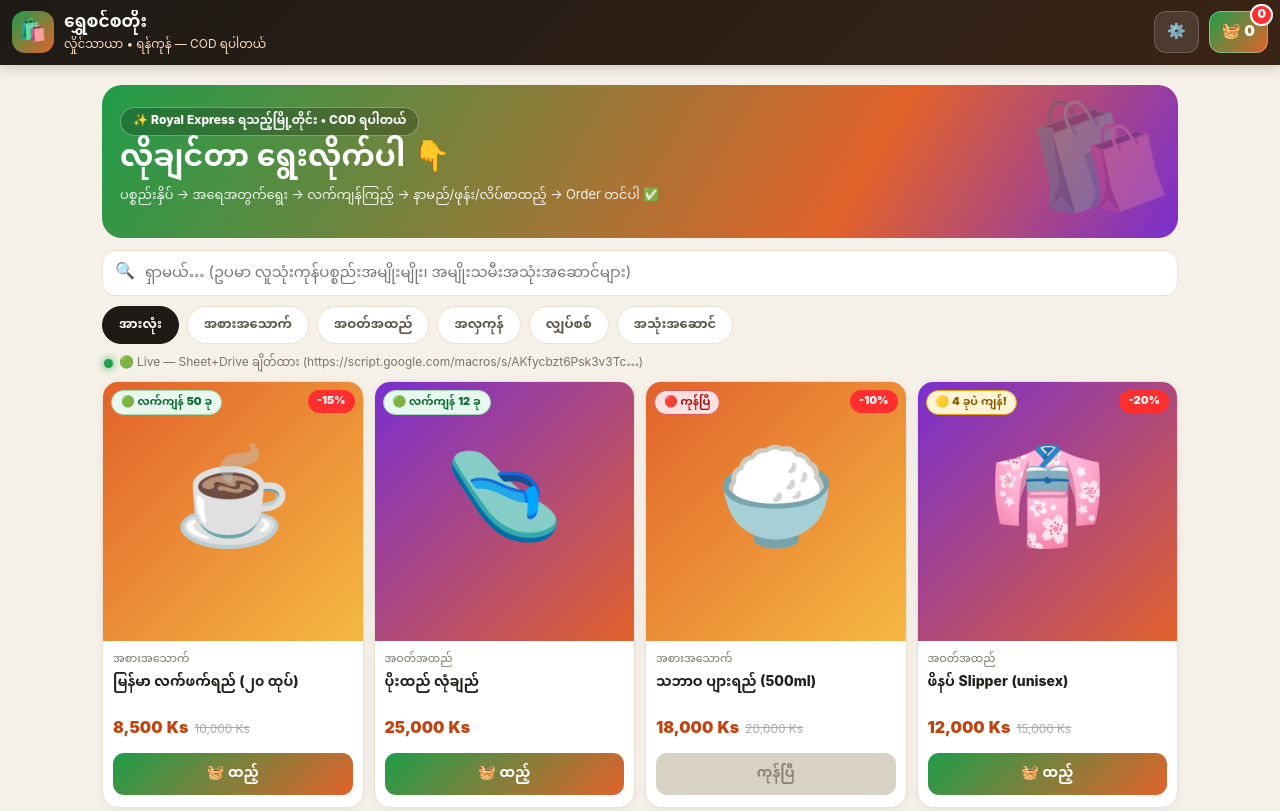
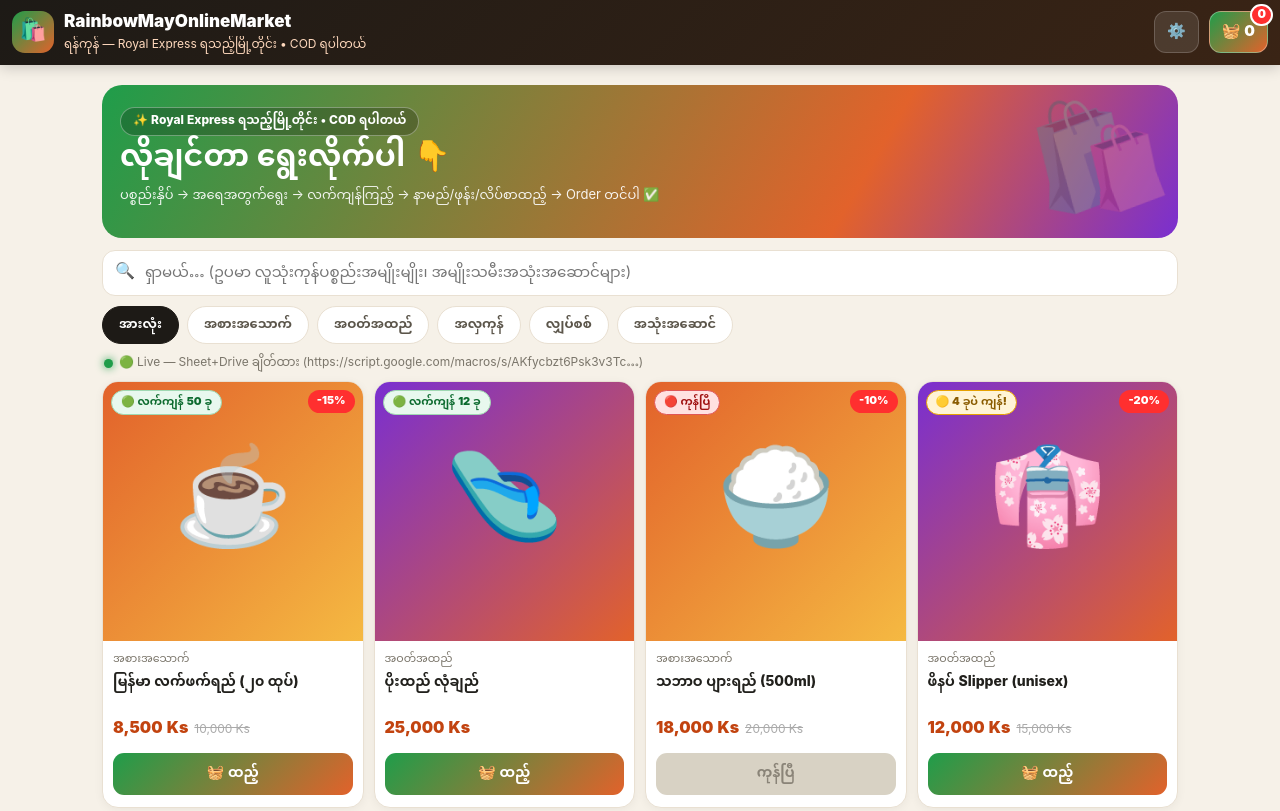
Before and after one commit to Komichael18/MyShop, a plain HTML site: page index.html in a window 1280 px wide. Shown: the top 811 px of the page. Drawn offline with Linux system fonts and the light colour scheme; no server answers.

Commit message:
Update index.html

```diff
--- a/index.html
+++ b/index.html
@@ -241,7 +241,7 @@ function pImg(p,sz){return (p&&p.imageUrl)||phImg(p)}
 //    ဆိုင်ဖွင့်သူတိုင်း (ဝယ်သူအပါ) auto-Live ဖြစ်မယ်။ ဗလာထားရင် Demo mode.
 var DEFAULT_GAS_URL="https://script.google.com/macros/s/AKfycbzt6Psk3v3TceUnmA7EO6U5LB_cnFOfIh--oVxZTlmSF4BhtVOeo0FxJsMf-_TAHMRb3g/exec";
 var CFG={
-  shopName:pjs('shopName','ရွှေစင်စတိုး'), tagline:pjs('shopTagline','လှိုင်သာယာ • ရန်ကုန် — COD ရပါတယ်'),
+  shopName:pjs('shopName','RainbowMayOnlineMarket'), tagline:pjs('shopTagline','ရန်ကုန် — Royal Express ရသည့်မြို့တိုင်း • COD ရပါတယ်'),
   currency:pjs('currency','Ks'), deliveryFee:Number(pjs('deliveryFee','3000'))||3000,
   freeOver:Number(pjs('freeDeliveryOver','50000'))||50000,
   demoPin:pjs('demoAdminPin','1234'),
```
